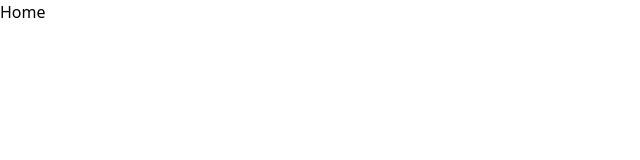
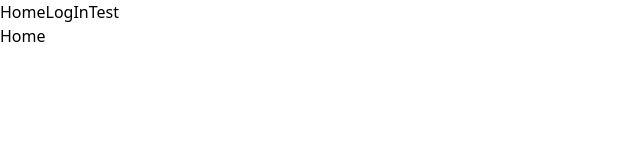
Before and after one commit to PomegranateBlue/mbtiTest, a React (Vite) app: page / in a window 1280 px wide. Shown: the top 160 px of the page, without its empty margins (0-640 px from the left). Built offline with nearby package versions, Linux system fonts and the light colour scheme.

Commit message:
BrowserRouter 재설정, Link를 활용한 네비게이션 바 생성

```diff
--- a/src/App.jsx
+++ b/src/App.jsx
@@ -1,7 +1,13 @@
+import Navigator from "../src/components/Navigator";
 import Router from "../src/shared/Router";
-
+import { BrowserRouter } from "react-router-dom";
 const App = () => {
-  return <Router />;
+  return (
+    <BrowserRouter>
+      <Navigator />
+      <Router></Router>
+    </BrowserRouter>
+  );
 };
 
 export default App;
--- a/src/components/Navigator.jsx
+++ b/src/components/Navigator.jsx
@@ -1,4 +1,12 @@
 import { Link } from "react-router-dom";
-const Navigator = () => {};
+const Navigator = () => {
+  return (
+    <nav>
+      <Link to="/">Home</Link>
+      <Link to="login">LogIn</Link>
+      <Link to="/test">Test</Link>
+    </nav>
+  );
+};
 
 export default Navigator;
--- a/src/shared/Router.jsx
+++ b/src/shared/Router.jsx
@@ -1,22 +1,20 @@
-import { BrowserRouter, Route, Routes } from "react-router-dom";
+import { Route, Routes } from "react-router-dom";
 import HomePage from "../pages/HomePage";
-import LogInPage from "../pages/HomePage";
-import SignUpPage from "../pages/HomePage";
-import ResultPage from "../pages/HomePage";
-import TestPage from "../pages/HomePage";
-import ProfilePage from "../pages/HomePage";
+import LogInPage from "../pages/LogInPage";
+import SignUpPage from "../pages/SignupPage";
+import ResultPage from "../pages/ResultPage";
+import TestPage from "../pages/TestPage";
+import ProfilePage from "../pages/ProfilePage";
 const Router = () => {
   return (
-    <BrowserRouter>
-      <Routes>
-        <Route path="/" element={<HomePage />}></Route>
-        <Route path="login" element={<LogInPage />}></Route>
-        <Route path="/signup" element={<SignUpPage />}></Route>
-        <Route path="profile" element={<ProfilePage />}></Route>
-        <Route path="test" element={<TestPage />}></Route>
-        <Route path="result" element={<ResultPage />}></Route>
-      </Routes>
-    </BrowserRouter>
+    <Routes>
+      <Route path="/" element={<HomePage />}></Route>
+      <Route path="/login" element={<LogInPage />}></Route>
+      <Route path="/signup" element={<SignUpPage />}></Route>
+      <Route path="/profile" element={<ProfilePage />}></Route>
+      <Route path="/test" element={<TestPage />}></Route>
+      <Route path="/result" element={<ResultPage />}></Route>
+    </Routes>
   );
 };
 
```
